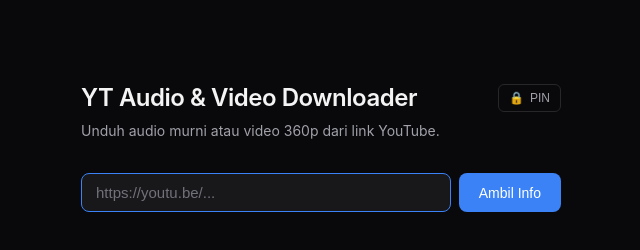
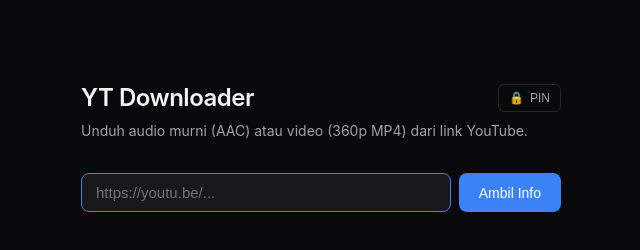
Before and after one commit to hafisnovianas/yt-downloader, a website: page public/index.html in a window 1280 px wide. Shown: the whole page, without its empty margins (319-959 px from the left). Drawn offline with Linux system fonts and the light colour scheme.

Commit message:
chore: rename project and branding to yt-downloader

```diff
--- a/package.json
+++ b/package.json
@@ -1,5 +1,5 @@
 {
-  "name": "ytaudiodownloader-web",
+  "name": "yt-downloader-web",
   "private": true,
   "type": "module",
   "scripts": {
--- a/public/index.html
+++ b/public/index.html
@@ -3,18 +3,18 @@
 <head>
   <meta charset="UTF-8">
   <meta name="viewport" content="width=device-width, initial-scale=1.0">
-  <title>YT Audio Downloader</title>
+  <title>YT Downloader</title>
   <link rel="stylesheet" href="/style.css">
 </head>
 <body>
   <main>
     <div class="header-row">
-      <h1>YT Audio & Video Downloader</h1>
+      <h1>YT Downloader</h1>
       <button id="pin-btn" class="btn-ghost" type="button" title="Atur PIN Akses">
         <span id="pin-status-icon">🔒</span> PIN
       </button>
     </div>
-    <p class="subtitle">Unduh audio murni atau video 360p dari link YouTube.</p>
+    <p class="subtitle">Unduh audio murni (AAC) atau video (360p MP4) dari link YouTube.</p>
 
     <form id="form" autocomplete="off">
       <div class="input-row">
--- a/src/routes/api.js
+++ b/src/routes/api.js
@@ -1,6 +1,6 @@
 import { Hono } from 'hono';
 import { extractVideoId, fetchPlayerData } from '../lib/innertube.js';
-import { pickBestAudio, audioExtension } from '../lib/audio-picker.js';
+import { pickBestAudio, audioExtension } from '../lib/stream-picker.js';
 
 const api = new Hono();
 
```
Also changed, not shown: CHANGELOG.md, src/lib/stream-picker.js (renamed from src/lib/audio-picker.js), 1 other file.
